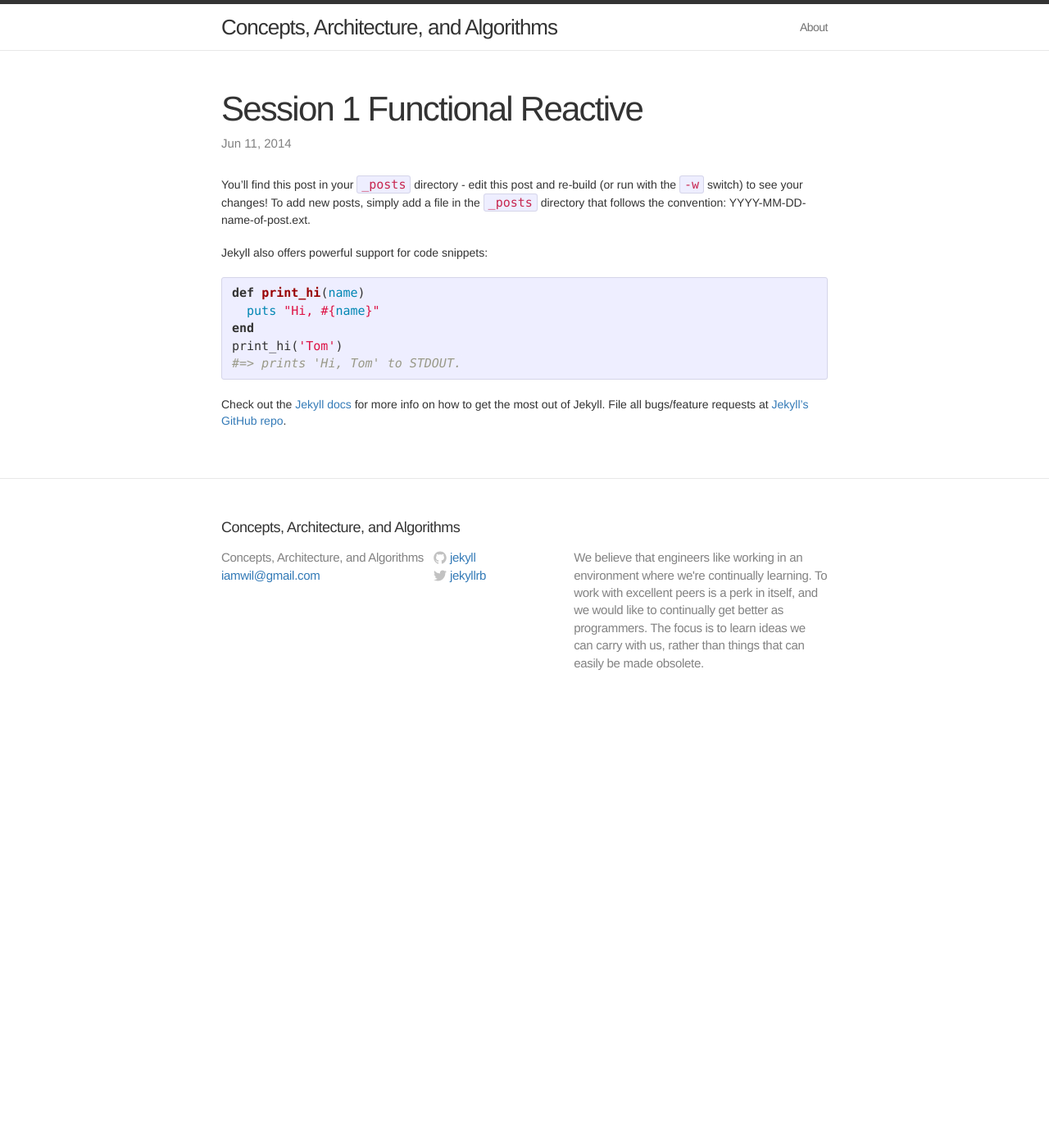
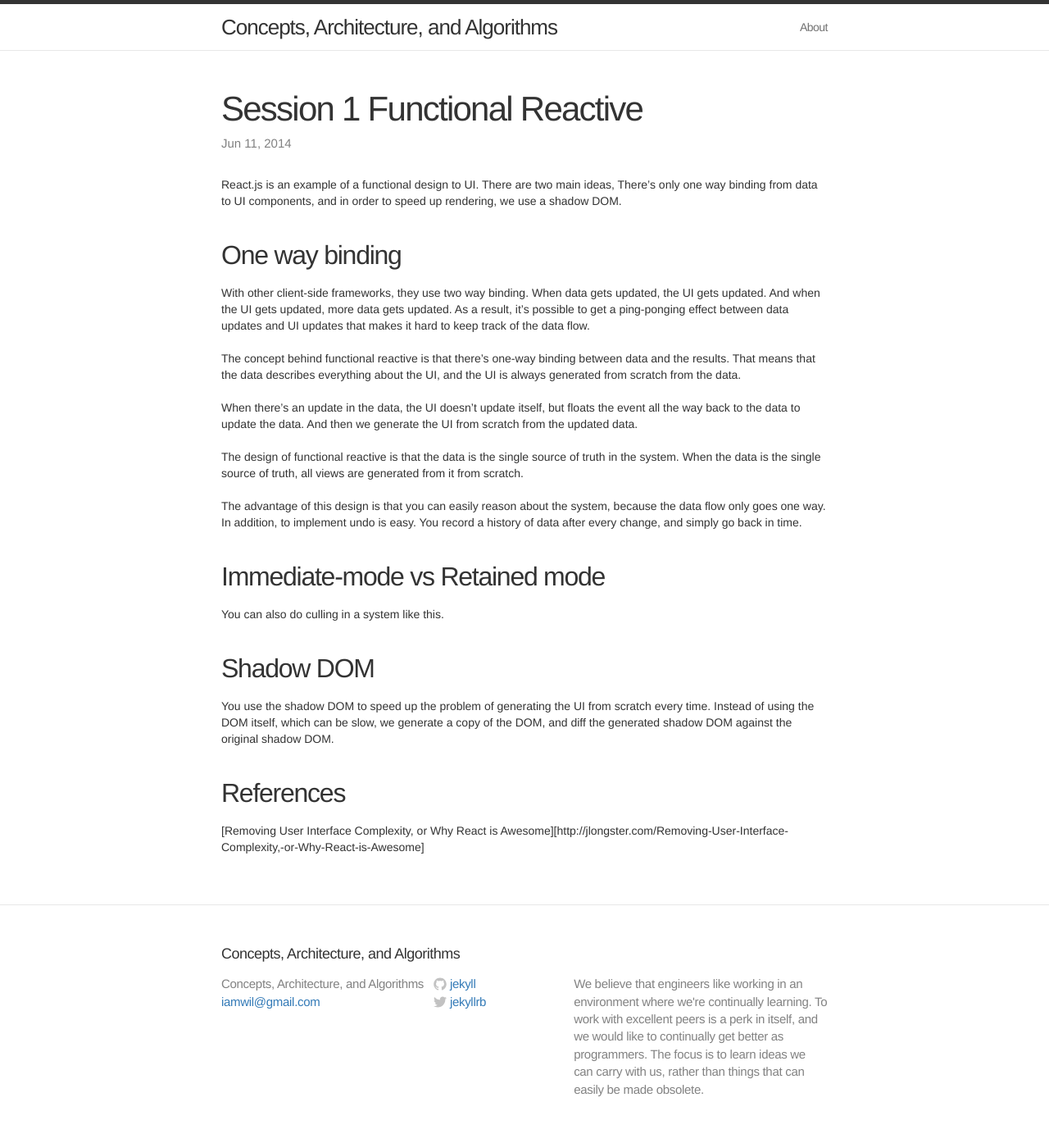
Before and after one commit to iamwilhelm/caa, a Jekyll site: the page built from _posts/2014-06-11-session-1-functional-reactive.markdown, in a window 1280 px wide. Shown: the whole page at 82% size. Built offline with Jekyll 4.4.1, drawn with Linux system fonts in a browser that asks for light colours; nearby versions of some CDN libraries; before the commit the page ends 900 px from its top, so only the background shows below that.

Commit message:
add outline for session 1

```diff
--- a/_posts/2014-06-11-session-1-functional-reactive.markdown
+++ b/_posts/2014-06-11-session-1-functional-reactive.markdown
@@ -5,20 +5,44 @@ date:   2014-06-11 08:03:51
 categories: concept functional
 ---
 
-You'll find this post in your `_posts` directory - edit this post and re-build (or run with the `-w` switch) to see your changes!
-To add new posts, simply add a file in the `_posts` directory that follows the convention: YYYY-MM-DD-name-of-post.ext.
+React.js is an example of a functional design to UI. There are two main ideas,
+There's only one way binding from data to UI components, and in order to speed up
+rendering, we use a shadow DOM.
 
-Jekyll also offers powerful support for code snippets:
+## One way binding
 
-{% highlight ruby %}
-def print_hi(name)
-  puts "Hi, #{name}"
-end
-print_hi('Tom')
-#=> prints 'Hi, Tom' to STDOUT.
-{% endhighlight %}
+With other client-side frameworks, they use two way binding. When
+data gets updated, the UI gets updated. And when the UI gets updated, more data gets
+updated. As a result, it's possible to get a ping-ponging effect between data updates
+and UI updates that makes it hard to keep track of the data flow.
 
-Check out the [Jekyll docs][jekyll] for more info on how to get the most out of Jekyll. File all bugs/feature requests at [Jekyll's GitHub repo][jekyll-gh].
+The concept behind functional reactive is that there's one-way binding between
+data and the results. That means that the data describes everything about the UI,
+and the UI is always generated from scratch from the data.
 
-[jekyll-gh]: https://github.com/jekyll/jekyll
-[jekyll]:    http://jekyllrb.com
+When there's an update in the data, the UI doesn't update itself, but floats the
+event all the way back to the data to update the data. And then we generate the UI
+from scratch from the updated data.
+
+The design of functional reactive is that the data is the single source of truth
+in the system. When the data is the single source of truth, all views are generated
+from it from scratch.
+
+The advantage of this design is that you can easily reason about the system, because
+the data flow only goes one way. In addition, to implement undo is easy. You record
+a history of data after every change, and simply go back in time.
+
+
+## Immediate-mode vs Retained mode
+
+You can also do culling in a system like this.
+
+## Shadow DOM
+
+You use the shadow DOM to speed up the problem of generating the UI from scratch
+every time. Instead of using the DOM itself, which can be slow, we generate a
+copy of the DOM, and diff the generated shadow DOM against the original shadow DOM.
+
+## References
+
+[Removing User Interface Complexity, or Why React is Awesome][http://jlongster.com/Removing-User-Interface-Complexity,-or-Why-React-is-Awesome]
```
